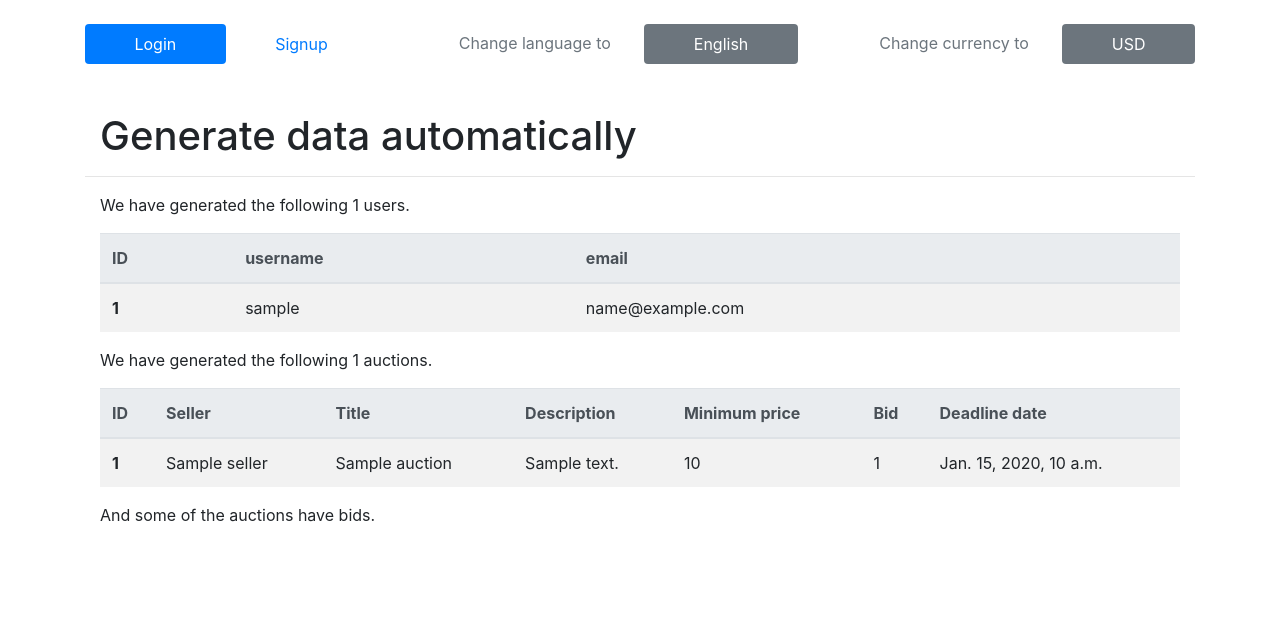
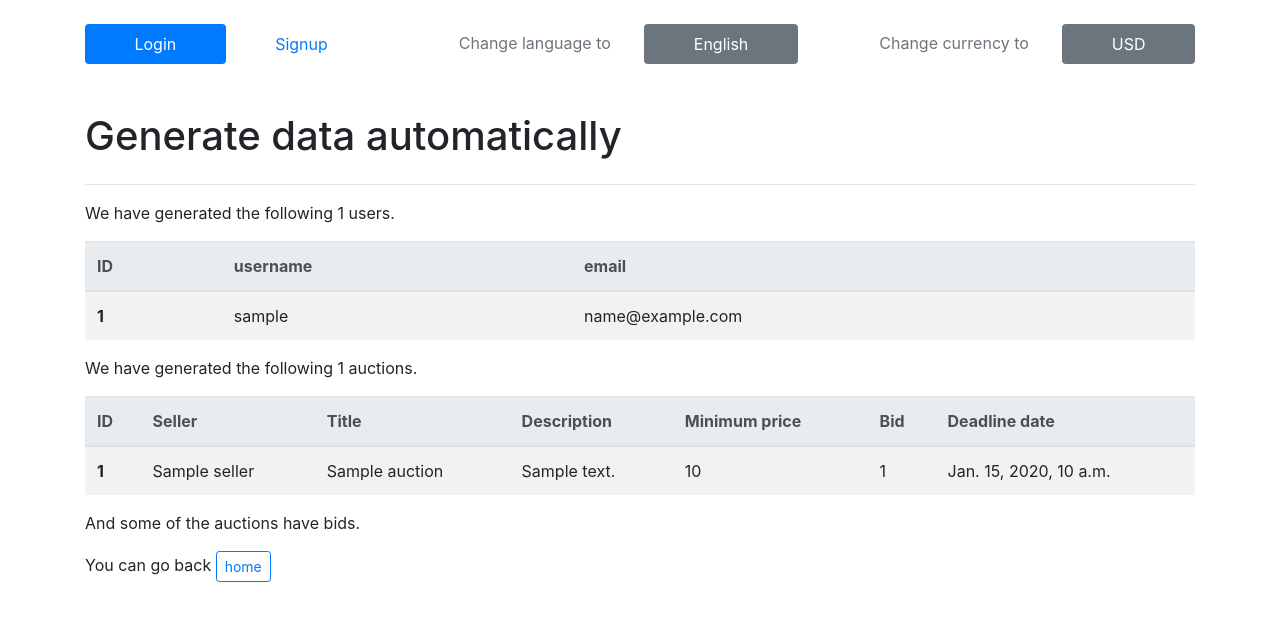
Before and after one commit to vanntile/YAAS-Django-course, a Django app: template auction/templates/generateData.html in a window 1280 px wide. Shown: the top 621 px of the page. Run offline with Django 3.2, Linux system fonts and the light colour scheme; tables that the repository leaves empty hold one stand-in row (values such as "Sample post"); the template is opened without the code that fills it: values that come from a table or form of the project are taken from there, most other values are stand-ins (such as "Sample title", 1, 10 or a date in 2020); some libraries are stand-ins or nearby versions.

Commit message:
Styling generateData template

```diff
--- a/auction/templates/generateData.html
+++ b/auction/templates/generateData.html
@@ -6,10 +6,13 @@
 {% endblock %}
 
 {% block content %}
+    <div class="row">
         <div class="col-md-12">
             <h1>Generate data automatically</h1>
         </div>
+    </div>
     <hr>
+    <div class="row">
         <div class="col-md-12">
             <p>We have generated the following {{ users|length }} users.</p>
             <table class="table table-striped table-hover">
@@ -59,4 +62,11 @@
             </table>
             <p>And some of the auctions have bids.</p>
         </div>
+
+    </div>
+    <div class="row">
+        <div class="col-md-4">
+            <p>You can go back <a class="btn btn-sm btn-outline-primary" href="{% url 'index' %}">home</a></p>
+        </div>
+    </div>
 {% endblock %}
--- a/auction/templates/index.html
+++ b/auction/templates/index.html
@@ -66,7 +66,7 @@
                                 <form class="input-group" action="{% url 'auction:bid' auction.id %}" method="post">
                                     {% csrf_token %}
                                     <input type="number" name="new_price" step="0.01" class="form-control"
-                                           placeholder="{{ auction.highest_bid }}€" aria-label="New bid"/>
+                                           placeholder="{{ auction.highest_bid|stringformat:".2f" }}€" aria-label="New bid"/>
                                     <div class="input-group-append">
                                         <button type="submit" class="btn btn-outline-success">Bid in auction</button>
                                     </div>
```
Lines whose indentation alone changed are shown as unchanged.
